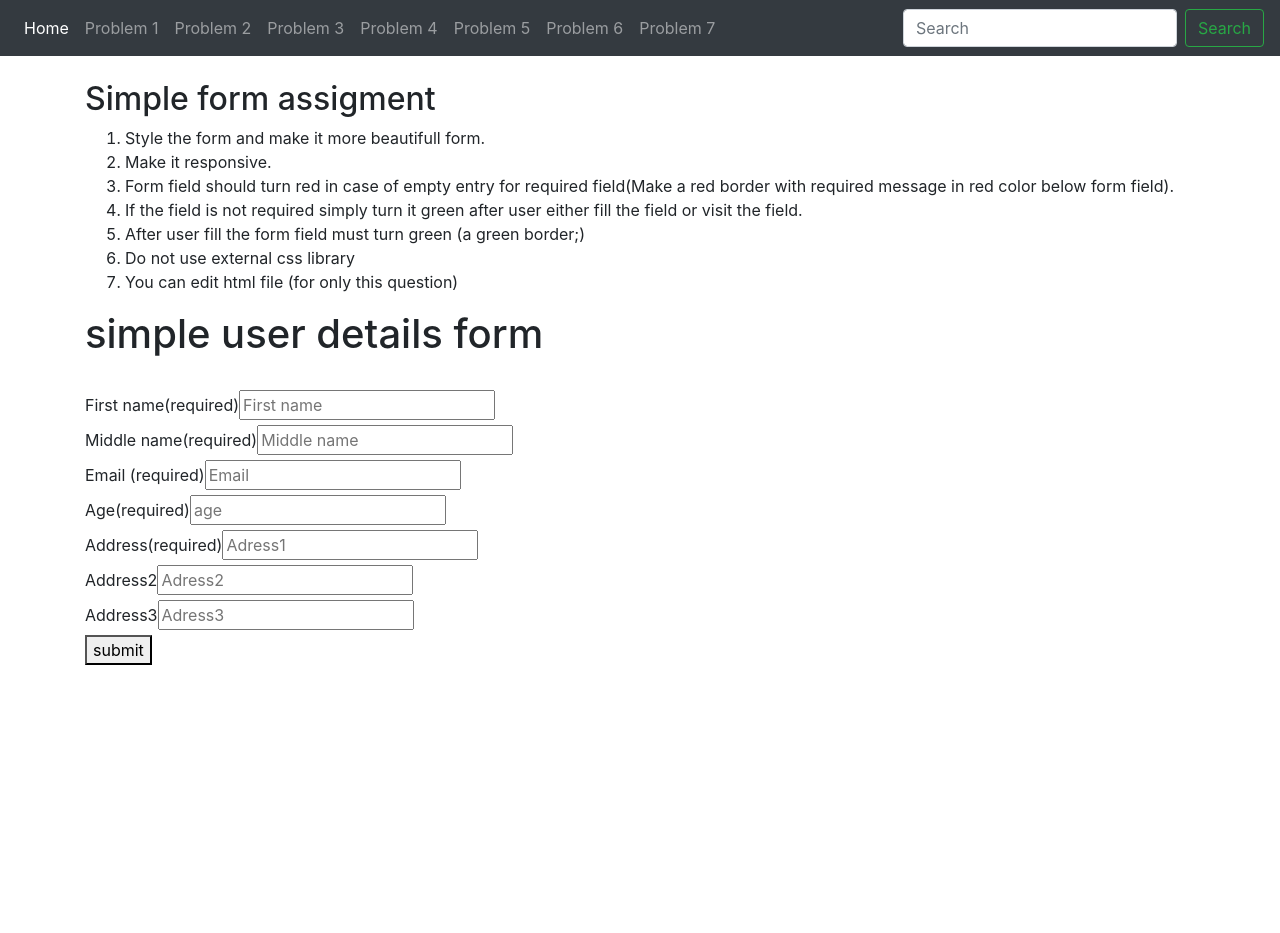
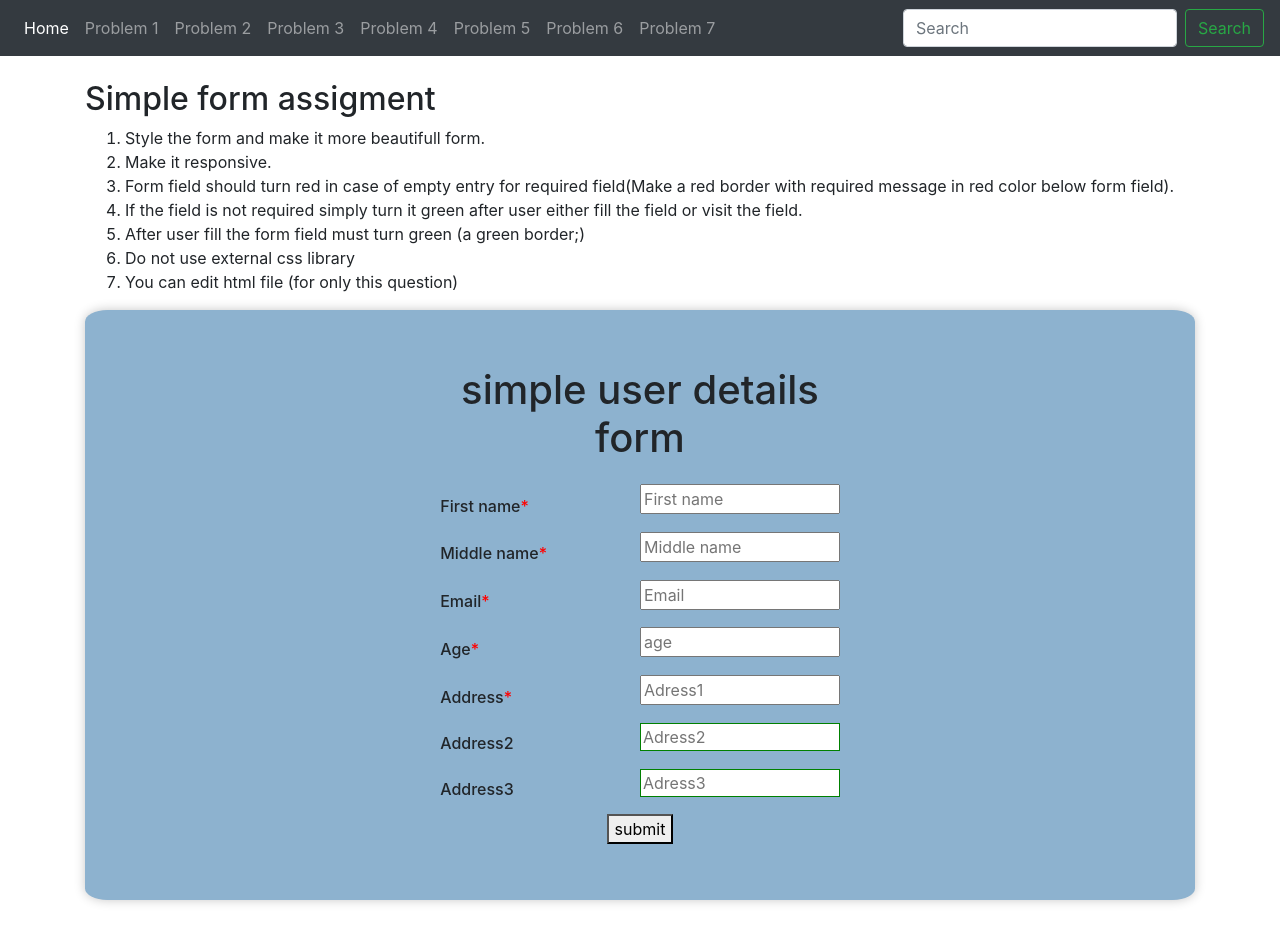
Before and after one commit to sagarrajak/angular-frontend-assigment, an Angular app: page /question-1 in a window 1280 px wide. Before the commit the page ends 800 px from the top, so only its background shows below. Built offline with nearby package versions, Linux system fonts and the light colour scheme.

Commit message:
problem1-solved

```diff
--- a/src/app/question-one/question-one.component.html
+++ b/src/app/question-one/question-one.component.html
@@ -12,35 +12,35 @@
 <form [formGroup]='userForm' (ngSubmit)='callAfterSubmit(testForm)'>
     <h1>simple user details form</h1>
     <br/>
-    <label>First name(required)</label>
-    <input type="text"  placeholder="First name" name='firstname' formControlName='firstName'/>
+    <label>First name<span class="asterisk">*</span></label>
+    <input type="text"  placeholder="First name" name='firstname' formControlName='firstName' required>
     <ng-container *ngIf="(userForm.controls['firstName'].touched || userForm.controls['firstName'].dirty) && userForm.controls['firstName'].invalid">
         <p *ngIf="userForm.controls['firstName'].errors.required">Field is required</p>
     </ng-container>
     <br/>
-    <label>Middle name(required)</label>
-    <input type="text"  placeholder='Middle name' name='middlename' formControlName='lastName'  />
+    <label>Middle name<span class="asterisk">*</span></label>
+    <input type="text"  placeholder='Middle name' name='middlename' formControlName='lastName'  required/>
     <ng-container *ngIf="(userForm.controls['lastName'].touched || userForm.controls['lastName'].dirty) && userForm.controls['lastName'].invalid">
         <p *ngIf="userForm.controls['lastName'].errors.required">Field is required</p>
     </ng-container>
     <br/>
-    <label>Email (required)</label>
-    <input type="text"  placeholder='Email' name='email' formControlName='emailField'  />
+    <label>Email<span class="asterisk">*</span></label>
+    <input type="text"  placeholder='Email' name='email' formControlName='emailField' required />
     <ng-container *ngIf="(userForm.controls['emailField'].touched || userForm.controls['emailField'].dirty) && userForm.controls['emailField'].invalid">
         <p *ngIf="userForm.controls['emailField'].errors.required">Field is required</p>
         <p *ngIf="userForm.controls['emailField'].errors.email">Invalid email address</p>
     </ng-container>
     <br/>
-    <label>Age(required)</label>
-    <input type="text"  placeholder='age' name='age' formControlName='ageField' />
+    <label>Age<span class="asterisk">*</span></label>
+    <input type="text"  placeholder='age' name='age' formControlName='ageField' required/>
     <ng-container *ngIf="(userForm.controls['ageField'].touched || userForm.controls['ageField'].dirty) && userForm.controls['ageField'].invalid">
         <p *ngIf="userForm.controls['ageField'].errors.required">Field is required</p>
         <p *ngIf="userForm.controls['ageField'].errors.min">Minimum age is 18</p>
         <p *ngIf="userForm.controls['ageField'].errors.max">Maximum age is 30</p>
     </ng-container>
     <br/>
-    <label>Address(required)</label>
-    <input type="text"  placeholder="Adress1" name='address1' formControlName='address1'/>
+    <label>Address<span class="asterisk">*</span></label>
+    <input type="text"  placeholder="Adress1" name='address1' formControlName='address1' required/>
     <ng-container *ngIf="(userForm.controls['address1'].touched || userForm.controls['address1'].dirty) && userForm.controls['address1'].invalid">
         <p *ngIf="userForm.controls['address1'].errors.required">Field is required</p>
         <p *ngIf="userForm.controls['address1'].errors.maxlength">Max length is 10</p>
--- a/src/app/question-one/question-one.component.scss
+++ b/src/app/question-one/question-one.component.scss
@@ -0,0 +1,61 @@
+form{
+     padding: 5%;
+     display: flex;
+     flex-wrap: wrap;
+     align-items: center;
+     flex-direction: row;
+     justify-content: center;
+     background-color: #8db2cf;
+     margin-bottom: 3%;
+     input:focus:valid {
+     border: 1px solid green;
+     outline: none;
+     }
+     input:focus:invalid {
+     border: 1px solid red;
+     outline: none;
+     }
+     input:valid {
+          border: 1px solid green;
+     }
+
+     h1{
+          margin-bottom: 5%;
+          text-align: center;
+     }
+     p{
+          width: 90%;
+          margin-top: -4%;
+          color: red;
+     }
+     .asterisk{
+          color: red;
+     }
+     input, label{
+          width: 90%;
+     }
+     label{
+          margin-bottom: 1%;
+          font-weight: 500;
+     }
+     input{
+          margin-bottom: 4%;
+          :focus{
+               border: 1px solid green;
+          }
+     }
+     @media screen and (min-width: 450px) {
+          input, label{
+               width: 45%;
+          }
+
+     }
+     @media screen and (min-width: 750px) {
+          padding: 5% 20%;
+          border-radius: 2%;
+          box-shadow: 0px 0px 11px 0px #c7c7c7;
+     }
+     @media screen and (min-width: 1024px) {
+          padding: 5% 30%;
+     }
+}
```
Also changed, not shown: 1 other file (tests, documents, lock files or other folders).
